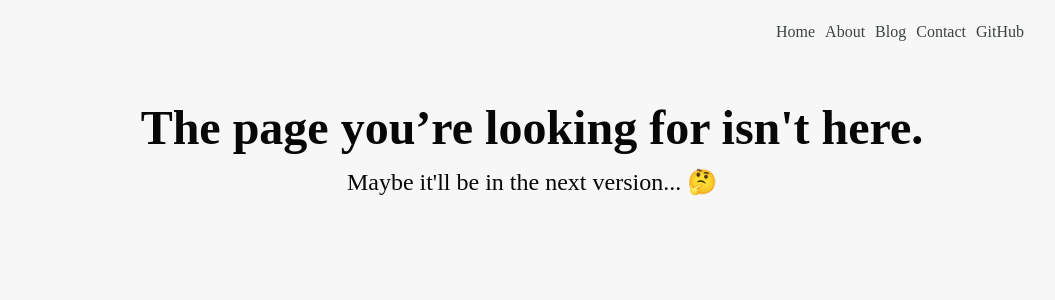
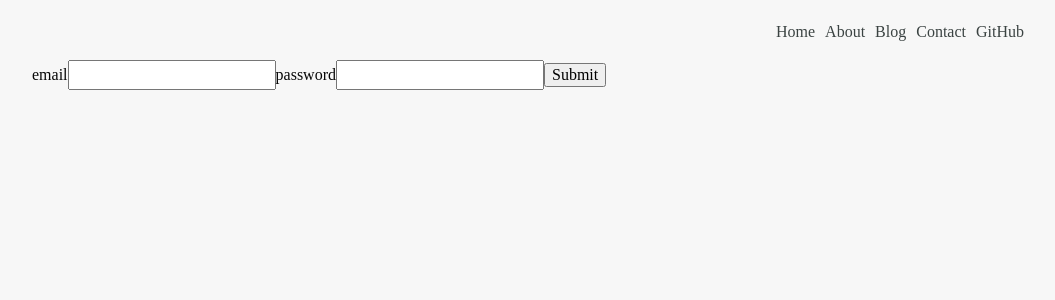
Before and after one commit to spghtti/portfolio, a React (Vite) app: page /login in a window 1280 px wide. Shown: the top 300 px of the page, without its empty margins (108-1163 px from the left). Built offline with nearby package versions, Linux system fonts and the light colour scheme.

Commit message:
Login now stores JWT in storage

```diff
--- a/public/assets/stylesheets/contact.css
+++ b/public/assets/stylesheets/contact.css
@@ -33,10 +33,6 @@ input {
 .form-submit-button {
   cursor: pointer;
 }
-.form-headline {
-  font-size: 3rem;
-  font-weight: 700;
-}
 ::placeholder {
   padding-left: 10px;
 }
--- a/public/assets/stylesheets/index.css
+++ b/public/assets/stylesheets/index.css
@@ -6,11 +6,11 @@
   width: 100%;
   padding-top: 2rem;
 }
-.not-found-container > h1 {
+.page-headline {
   font-size: 3rem;
-  font-weight: 900;
+  font-weight: 700;
 }
-.not-found-container > h2 {
+.page-subheadline {
   font-size: 1.5rem;
   font-weight: 500;
 }
--- a/src/App.tsx
+++ b/src/App.tsx
@@ -4,6 +4,7 @@ import { Blog } from './pages/blogIndex';
 import { NotFound } from './pages/notFound';
 import { BlogLayout } from './pages/blogLayout';
 import { Contact } from './pages/contact';
+import { Login } from './pages/login';
 
 function App() {
   return (
@@ -14,6 +15,7 @@ function App() {
         <Route path=":id" element={<BlogLayout />} />
       </Route>
       <Route path="/contact" element={<Contact />} />
+      <Route path="/login" element={<Login />} />
       <Route path="*" element={<NotFound />} />
     </Routes>
   );
--- a/src/pages/contact.tsx
+++ b/src/pages/contact.tsx
@@ -9,10 +9,10 @@ export function Contact() {
       <Header />
       <div className=""></div>
       <div className="form-wrapper">
-        <h1 className="form-headline">Contact</h1>
+        <h1 className="page-headline">Contact</h1>
         <p>
           Have something you'd like to work on together? I'm open to new
-          opportunities. Want to say hi? I'm open to saying hi, too.
+          opportunities. Want to talk about programming? Let's talk.
         </p>
         <form
           className="contact-form"
--- /dev/null
+++ b/src/pages/login.tsx
@@ -0,0 +1,49 @@
+import { FormEvent, ReactElement } from 'react';
+import { Header } from '../components/Header';
+import { useNavigate } from 'react-router-dom';
+
+export function Login() {
+  const navigate = useNavigate();
+
+  async function loginPost(e: FormEvent<HTMLFormElement>) {
+    e.preventDefault();
+
+    fetch('http://www.localhost:5000/login/', {
+      method: 'POST',
+      headers: {
+        'Content-Type': 'application/json',
+      },
+      body: JSON.stringify({
+        email: e.target[0].value,
+        password: e.target[1].value,
+      }),
+    })
+      .then((res) => res.json())
+      .then((res) => {
+        console.log(res);
+        localStorage.setItem('token', res.token);
+        navigate('/blog');
+      });
+
+    // const token = JSON.parse(localStorage.getItem('token'));
+    //   const submit = document.getElementById('submit');
+    //   submit.
+  }
+
+  return (
+    <div>
+      <Header />
+      <main>
+        <form onSubmit={loginPost}>
+          {/* <label htmlFor='username'>username</label>
+    <input type="text" id='username' name='username' /> */}
+          <label htmlFor="email">email</label>
+          <input type="text" id="email" name="email" />
+          <label htmlFor="password">password</label>
+          <input type="password" id="password" name="password" />
+          <input type="submit" id="submit" />
+        </form>
+      </main>
+    </div>
+  );
+}
--- a/src/pages/notFound.tsx
+++ b/src/pages/notFound.tsx
@@ -7,10 +7,12 @@ export function NotFound(): ReactElement {
       <Header />
       <main>
         <div className="not-found-container">
-          <h1 className="not-found-headline">
+          <h1 className="page-headline">
             The page you’re looking for isn't here.
           </h1>
-          <h2>Maybe it'll be in the next version... &#129300;</h2>
+          <h2 className="page-subheadline">
+            Maybe it'll be in the next version... &#129300;
+          </h2>
         </div>
       </main>
     </div>
```
